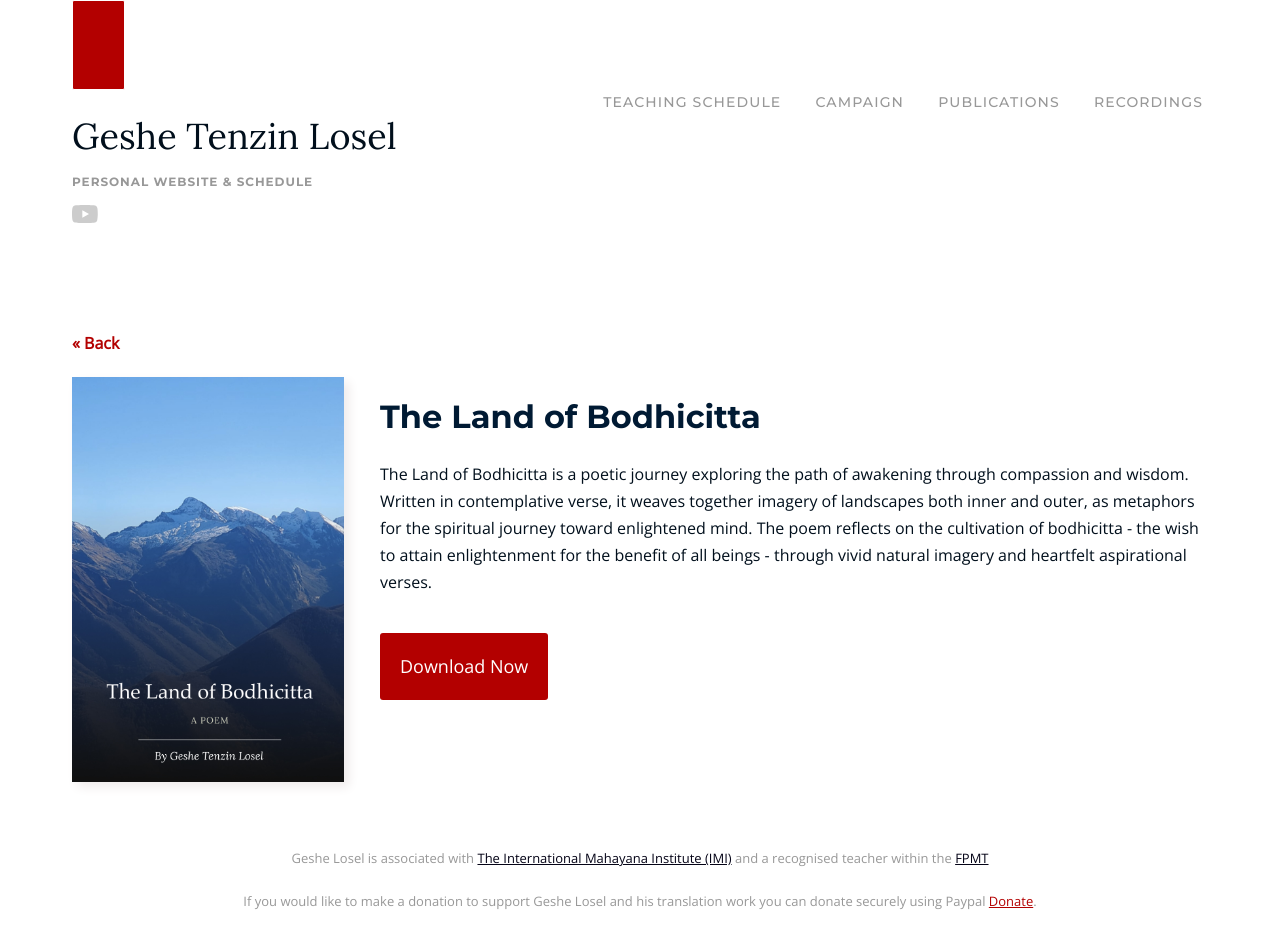
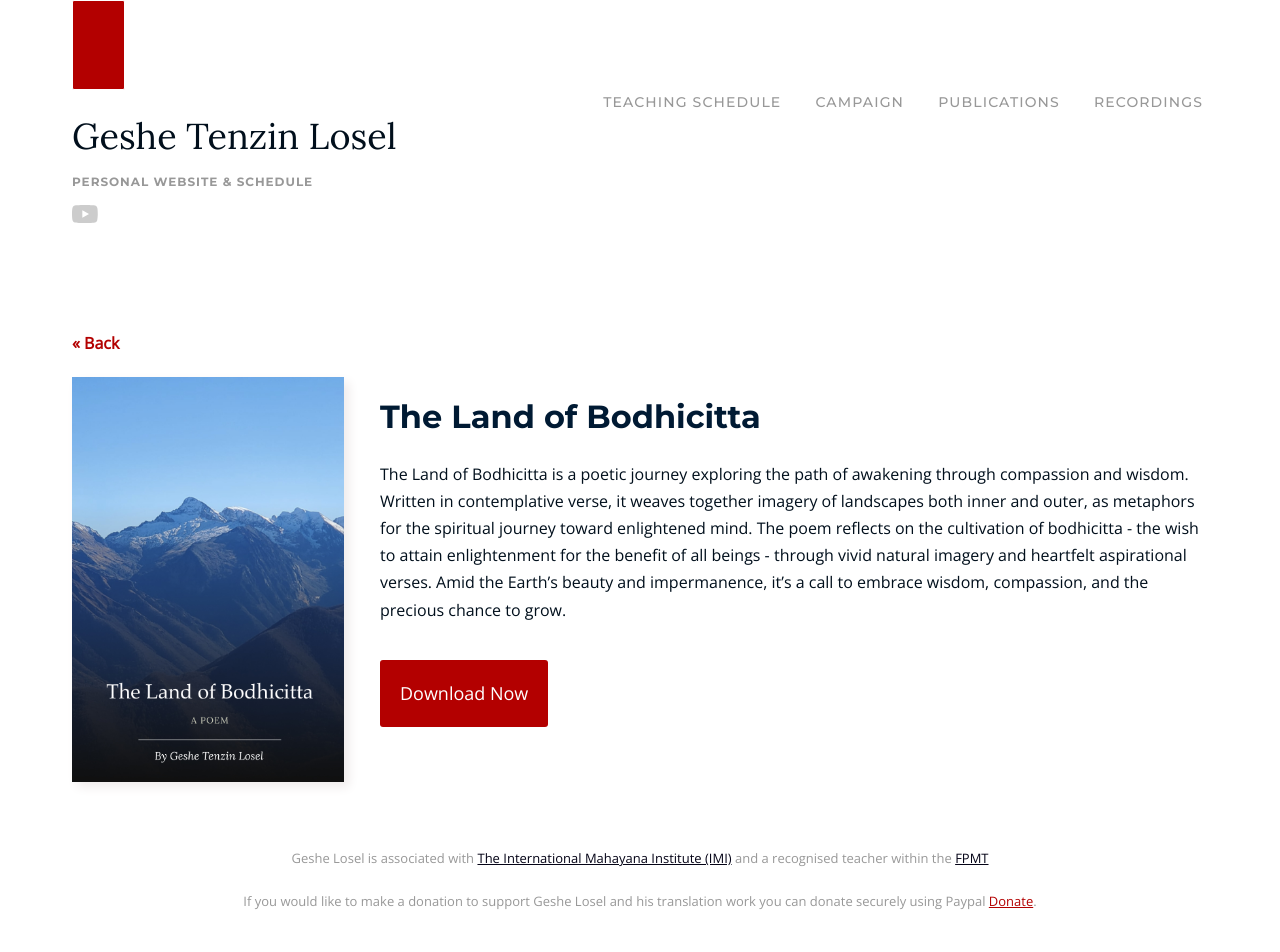
Before and after one commit to hallodom/geshe-graham-losel, a Jekyll site: the page built from _publications/the-land-of-bodhichitta-poem.md, in a window 1280 px wide. Built offline with Jekyll 4.4.1, drawn with Linux system fonts in a browser that asks for light colours.

Commit message:
Edit text

```diff
--- a/_publications/the-land-of-bodhichitta-poem.md
+++ b/_publications/the-land-of-bodhichitta-poem.md
@@ -7,4 +7,4 @@ download_url: the-land-of-bodhichitta-poem.pdf
 description: "A poetic exploration of the path of compassion and wisdom."
 ---
 
-The Land of Bodhicitta is a poetic journey exploring the path of awakening through compassion and wisdom. Written in contemplative verse, it weaves together imagery of landscapes both inner and outer, as metaphors for the spiritual journey toward enlightened mind. The poem reflects on the cultivation of bodhicitta - the wish to attain enlightenment for the benefit of all beings - through vivid natural imagery and heartfelt aspirational verses.
+The Land of Bodhicitta is a poetic journey exploring the path of awakening through compassion and wisdom. Written in contemplative verse, it weaves together imagery of landscapes both inner and outer, as metaphors for the spiritual journey toward enlightened mind. The poem reflects on the cultivation of bodhicitta - the wish to attain enlightenment for the benefit of all beings - through vivid natural imagery and heartfelt aspirational verses. Amid the Earth's beauty and impermanence, it’s a call to embrace wisdom, compassion, and the precious chance to grow.
```
Also changed, not shown: 1 other file.
